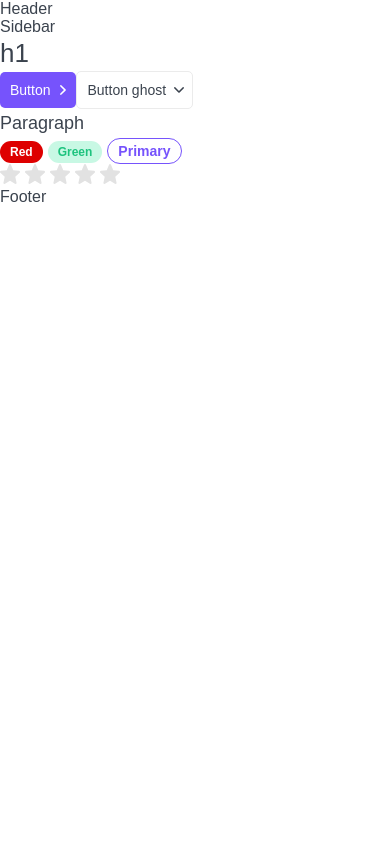
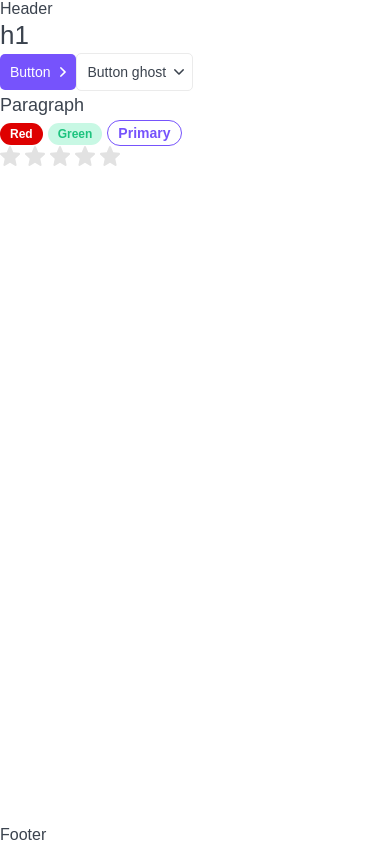
Before and after one commit to greatspoke/react-portfolio, a Next.js app: page / in a window 390 px wide. Built offline with nearby package versions, Linux system fonts and the light colour scheme.

Commit message:
Layout main page

```diff
--- a/layout/Layout.module.css
+++ b/layout/Layout.module.css
@@ -0,0 +1,45 @@
+.wrapper {
+	display: grid;
+	grid-template-columns: auto 230px minmax(320px, 1200px) auto;
+	grid-template-rows: auto 1fr auto;
+	min-height: 100vh;
+	grid-template-areas:
+		". header header ."
+		". sidebar body ."
+		"footer footer footer footer";
+}
+
+.header {
+	grid-area: header;
+	display: none;
+}
+
+.sidebar {
+	grid-area: sidebar;
+}
+
+.body {
+	grid-area: body;
+}
+
+.footer {
+	grid-area: footer;
+}
+
+@media (max-width: 765px) {
+	.wrapper {
+		grid-template-columns: minmax(320px, 1fr);
+		grid-template-areas:
+			"header"
+			"body"
+			"footer";
+	}
+
+	.sidebar {
+		display: none;
+	}
+
+	.header {
+		display: block;
+	}
+}
--- a/layout/Layout.tsx
+++ b/layout/Layout.tsx
@@ -1,6 +1,5 @@
 import { LayoutProps } from './Layout.props';
-import styles from './P.module.css';
-import cn from 'classnames';
+import styles from './Layout.module.css';
 import React, { FunctionComponent } from 'react';
 import { Header } from './Header/Header';
 import { Sidebar } from './Sidebar/Sidebar';
@@ -9,16 +8,14 @@
 const Layout = ({ children }: LayoutProps): JSX.Element => {
 
 	return (
-		<>
-			<Header />
-			<div>
-				<Sidebar />
-				<div>
-					{children}
-				</div>
+		<div className={styles.wrapper}>
+			<Header className={styles.header} />
+			<Sidebar className={styles.sidebar} />
+			<div className={styles.body}>
+				{children}
 			</div>
-			<Footer />
-		</>
+			<Footer className={styles.footer} />
+		</div>
 	)
 
 }
```
